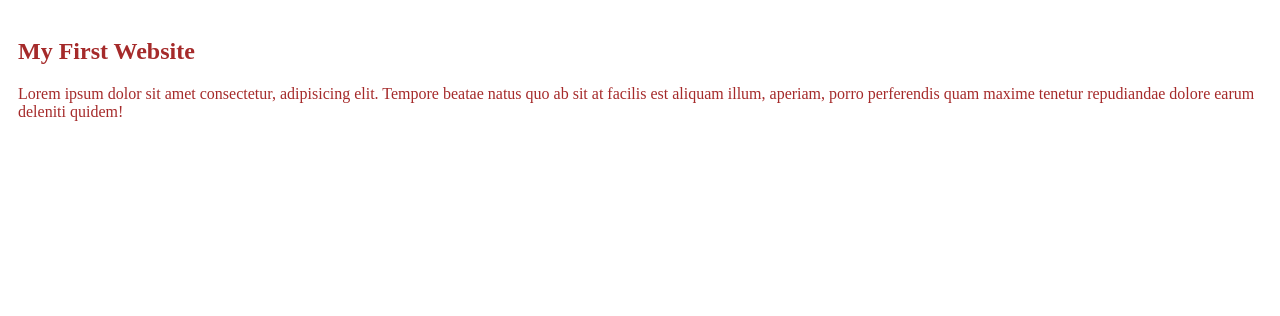
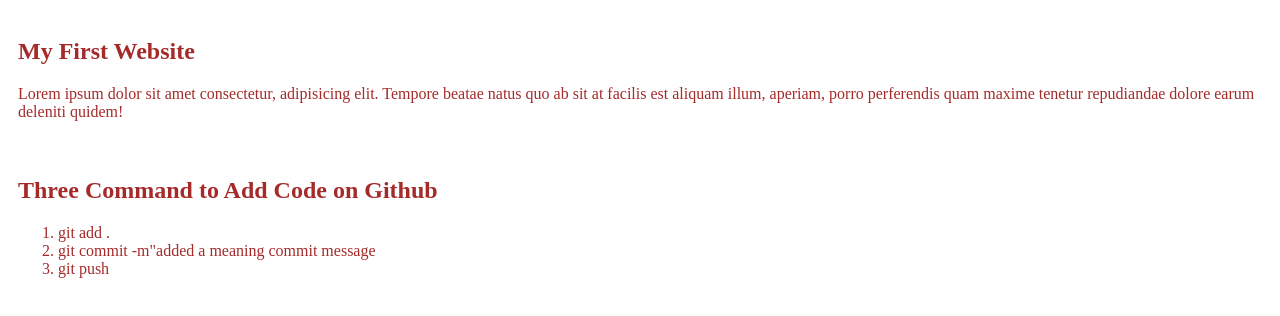
Before and after one commit to SumanaMeur16/my-first-github-repo, a plain HTML site: page index.html in a window 1280 px wide. Drawn offline with Linux system fonts and the light colour scheme.

Commit message:
added the list

```diff
--- a/index.html
+++ b/index.html
@@ -11,5 +11,13 @@
         <h2>My First Website</h2>
         <p>Lorem ipsum dolor sit amet consectetur, adipisicing elit. Tempore beatae natus quo ab sit at facilis est aliquam illum, aperiam, porro perferendis quam maxime tenetur repudiandae dolore earum deleniti quidem!</p>
     </div>
+    <div>
+        <h2>Three Command to Add Code on Github</h2>
+    <ol>
+        <li>git add .</li>
+        <li>git commit -m"added a meaning commit message</li>
+        <li>git push</li>
+    </ol>
+    </div>
 </body>
 </html>
```
